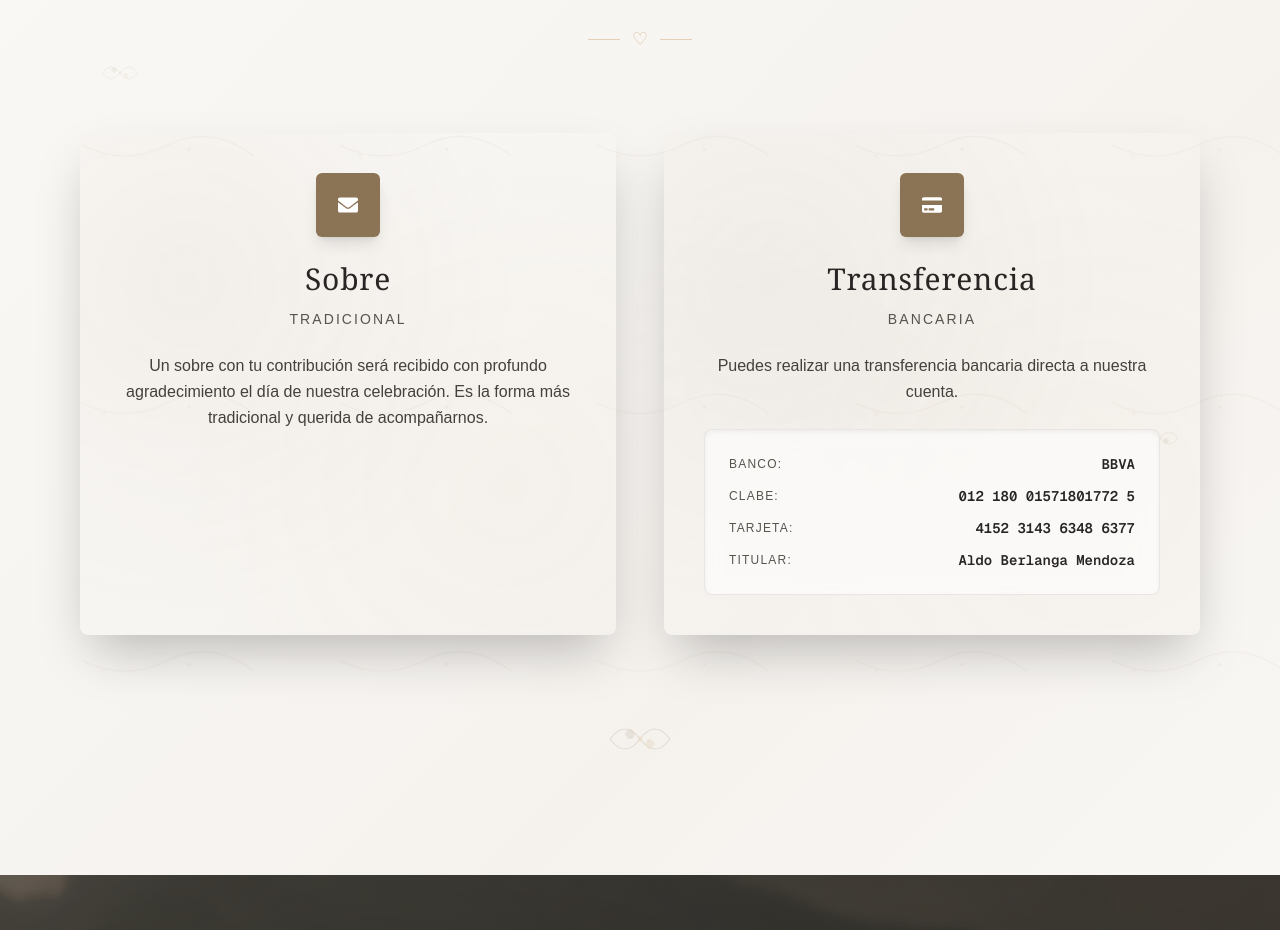
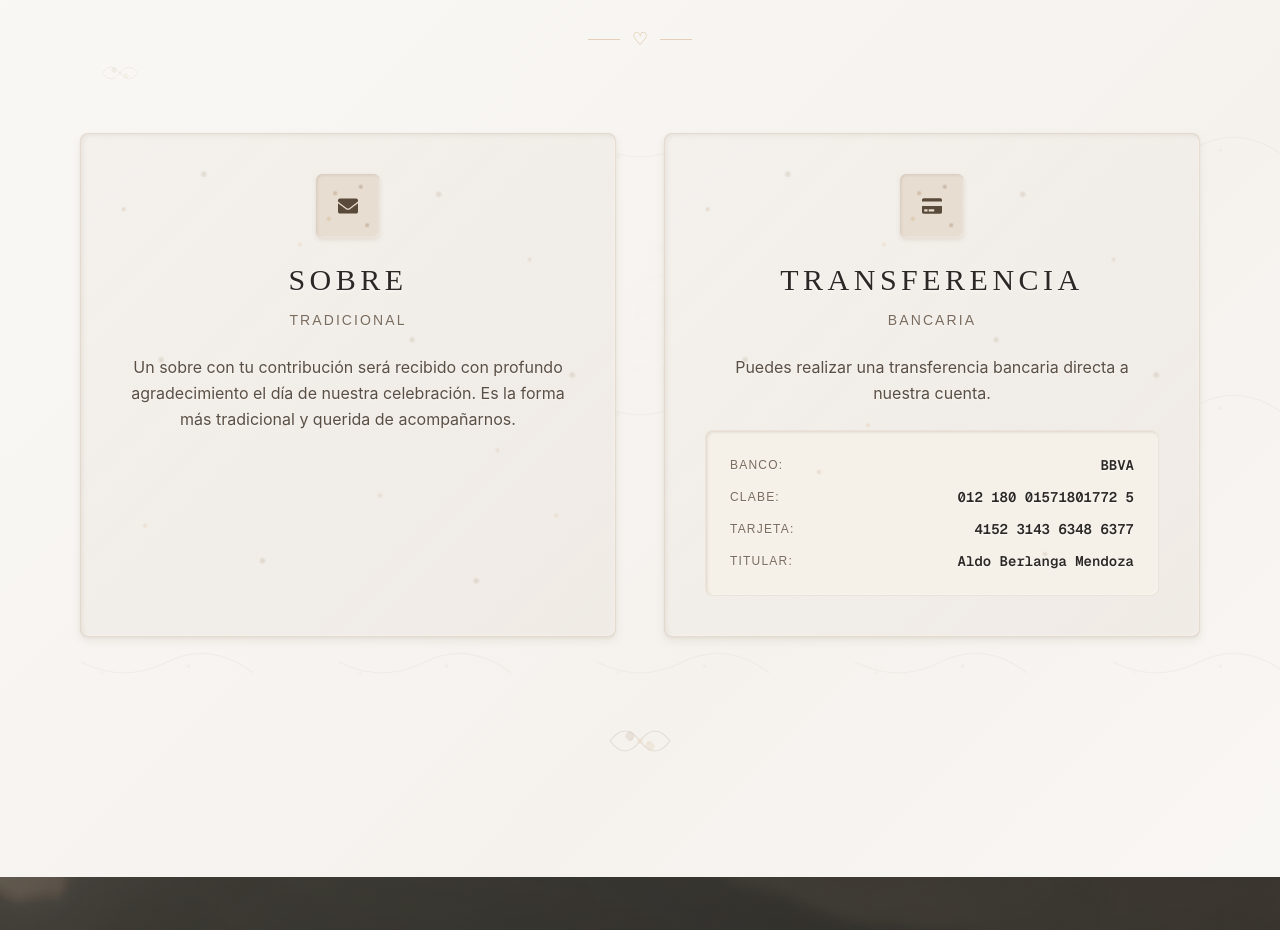
Before and after one commit to AlejoReyna/wedding_invitation, a Next.js app: page / in a window 1280 px wide. Shown: the part 8180-9110 px from the top of the page. Built offline with nearby package versions, Linux system fonts and the light colour scheme.

Commit message:
more paul allen cards

```diff
--- a/src/app/components/GiftSection.tsx
+++ b/src/app/components/GiftSection.tsx
@@ -14,47 +14,127 @@ interface GiftCardProps {
 
 function GiftCard({ icon: Icon, title, subtitle, content, details, className = "" }: GiftCardProps) {
   return (
-    <div className={`overflow-hidden rounded-lg shadow-2xl hover:shadow-3xl transition-all duration-500 transform hover:scale-105 h-full ${className}`}
+    <div className={`overflow-hidden rounded-lg transition-all duration-700 transform hover:-translate-y-2 hover:scale-[1.01] group relative border border-[#d4c4b0]/40 h-full ${className}`}
          style={{
-           background: 'linear-gradient(145deg, #f7f4e9 0%, #f5f1e4 50%, #f3efdd 100%)',
-           backgroundImage: `radial-gradient(circle at 20% 30%, rgba(139, 115, 85, 0.05) 0%, transparent 60%),
-                             radial-gradient(circle at 80% 70%, rgba(196, 152, 91, 0.03) 0%, transparent 60%)`
+           // Fondo base con color de cartón
+           backgroundColor: '#f0ebe5',
+           // Textura de cartón de huevo con múltiples gradientes radiales
+           backgroundImage: `
+             radial-gradient(circle at 8% 15%, rgba(180,147,113,0.3) 1px, transparent 3px),
+             radial-gradient(circle at 23% 8%, rgba(139,115,85,0.25) 1px, transparent 4px),
+             radial-gradient(circle at 41% 22%, rgba(196,152,91,0.2) 1px, transparent 3px),
+             radial-gradient(circle at 67% 12%, rgba(155,131,102,0.28) 1px, transparent 4px),
+             radial-gradient(circle at 84% 25%, rgba(180,147,113,0.22) 1px, transparent 3px),
+             radial-gradient(circle at 15% 45%, rgba(139,115,85,0.26) 1px, transparent 4px),
+             radial-gradient(circle at 38% 58%, rgba(196,152,91,0.24) 1px, transparent 3px),
+             radial-gradient(circle at 62% 41%, rgba(155,131,102,0.27) 1px, transparent 4px),
+             radial-gradient(circle at 78% 63%, rgba(180,147,113,0.21) 1px, transparent 3px),
+             radial-gradient(circle at 92% 48%, rgba(139,115,85,0.25) 1px, transparent 4px),
+             radial-gradient(circle at 12% 78%, rgba(196,152,91,0.23) 1px, transparent 3px),
+             radial-gradient(circle at 34% 85%, rgba(155,131,102,0.29) 1px, transparent 4px),
+             radial-gradient(circle at 56% 72%, rgba(180,147,113,0.24) 1px, transparent 3px),
+             radial-gradient(circle at 74% 89%, rgba(139,115,85,0.26) 1px, transparent 4px),
+             radial-gradient(circle at 89% 76%, rgba(196,152,91,0.22) 1px, transparent 3px),
+             linear-gradient(135deg, rgba(255,255,255,0.1) 0%, rgba(139,115,85,0.05) 100%)
+           `,
+           // Box shadow para profundidad de cartón de huevo
+           boxShadow: `
+             inset 2px 2px 4px rgba(139,115,85,0.15),
+             inset -1px -1px 3px rgba(255,255,255,0.4),
+             0 4px 8px rgba(139,115,85,0.12),
+             0 1px 2px rgba(139,115,85,0.08)
+           `
          }}>
 
+      {/* Overlay sutil para mejorar legibilidad del texto sobre cartón */}
+      <div className="absolute inset-0 rounded-lg bg-white/30" style={{
+        // Textura adicional de fibra de cartón
+        backgroundImage: `
+          linear-gradient(45deg, transparent 48%, rgba(139,115,85,0.03) 49%, rgba(139,115,85,0.03) 51%, transparent 52%),
+          linear-gradient(-45deg, transparent 48%, rgba(196,152,91,0.02) 49%, rgba(196,152,91,0.02) 51%, transparent 52%)
+        `,
+        backgroundSize: '3px 3px, 4px 4px'
+      }}></div>
+
       {/* Content Section */}
-      <div className="p-8 md:p-10 text-center relative h-full flex flex-col justify-between">
+      <div className="p-8 md:p-10 text-center relative h-full flex flex-col justify-between z-10">
 
         {/* Top section with icon and title */}
         <div className="flex-grow">
           {/* Icon */}
-          <div className="w-16 h-16 mx-auto mb-6 bg-[#8B7355] flex items-center justify-center rounded-md shadow-lg">
-            <Icon className="text-white text-xl" />
+          <div className="w-16 h-16 mx-auto mb-6 rounded-md shadow-lg inline-flex items-center justify-center" style={{
+            backgroundColor: '#e8ddd1',
+            backgroundImage: `
+              radial-gradient(circle at 30% 30%, rgba(180,147,113,0.4) 1px, transparent 3px),
+              radial-gradient(circle at 70% 20%, rgba(139,115,85,0.3) 1px, transparent 3px),
+              radial-gradient(circle at 20% 70%, rgba(196,152,91,0.25) 1px, transparent 3px),
+              radial-gradient(circle at 80% 80%, rgba(155,131,102,0.35) 1px, transparent 3px)
+            `,
+            boxShadow: `
+              inset 1px 1px 3px rgba(139,115,85,0.2),
+              inset -1px -1px 2px rgba(255,255,255,0.5),
+              0 2px 4px rgba(139,115,85,0.15)
+            `
+          }}>
+            <Icon className="text-[#5a4a3a] text-xl" />
           </div>
 
           {/* Title */}
-          <h3 className="text-2xl md:text-3xl font-light text-stone-800 mb-3 tracking-wide" style={{fontFamily: 'Georgia, serif'}}>
+          <h3 className="text-2xl md:text-3xl font-light text-[#2c2826] mb-3 tracking-[0.15em] uppercase"
+              style={{
+                fontFamily: 'Playfair Display, serif',
+                textShadow: '0 1px 3px rgba(255,255,255,0.8)'
+              }}>
             {title}
           </h3>
 
           {/* Subtitle */}
-          <p className="text-stone-600 text-sm font-light tracking-[0.15em] uppercase mb-6">
+          <p className="text-[#5a4a3a]/80 text-sm font-light tracking-[0.15em] uppercase mb-6"
+             style={{
+               textShadow: '0 1px 2px rgba(255,255,255,0.8)'
+             }}>
             {subtitle}
           </p>
 
           {/* Content */}
-          <p className="text-stone-700 text-base leading-relaxed mb-6">
+          <p className="text-[#5a4f45] text-base leading-relaxed mb-6"
+             style={{
+               fontFamily: 'Inter, sans-serif',
+               textShadow: '0 1px 2px rgba(255,255,255,0.6)'
+             }}>
             {content}
           </p>
         </div>
 
         {/* Bottom section with details */}
         {details && (
-          <div className="bg-white/60 backdrop-blur-sm border border-stone-300/50 rounded-lg p-6 shadow-inner">
-            <div className="space-y-3 text-stone-700">
+          <div className="rounded-lg p-6 shadow-inner" style={{
+            backgroundColor: '#f5f0e8',
+            backgroundImage: `
+              radial-gradient(circle at 25% 25%, rgba(180,147,113,0.2) 1px, transparent 3px),
+              radial-gradient(circle at 75% 75%, rgba(139,115,85,0.15) 1px, transparent 3px)
+            `,
+            boxShadow: `
+              inset 1px 1px 3px rgba(139,115,85,0.2),
+              inset -1px -1px 2px rgba(255,255,255,0.6)
+            `,
+            border: '1px solid rgba(212, 196, 176, 0.3)'
+          }}>
+            <div className="space-y-3">
               {details.map((detail: { label: string; value: string }, index: number) => (
                 <div key={index} className="flex justify-between items-center">
-                  <span className="text-stone-600 font-medium tracking-[0.1em] uppercase text-xs">{detail.label}:</span>
-                  <span className="font-semibold font-mono text-stone-800 text-sm">{detail.value}</span>
+                  <span className="text-[#5a4a3a]/80 font-medium tracking-[0.1em] uppercase text-xs"
+                        style={{
+                          textShadow: '0 1px 1px rgba(255,255,255,0.7)'
+                        }}>
+                    {detail.label}:
+                  </span>
+                  <span className="font-semibold font-mono text-[#2c2826] text-sm"
+                        style={{
+                          textShadow: '0 1px 2px rgba(255,255,255,0.8)'
+                        }}>
+                    {detail.value}
+                  </span>
                 </div>
               ))}
             </div>
```
